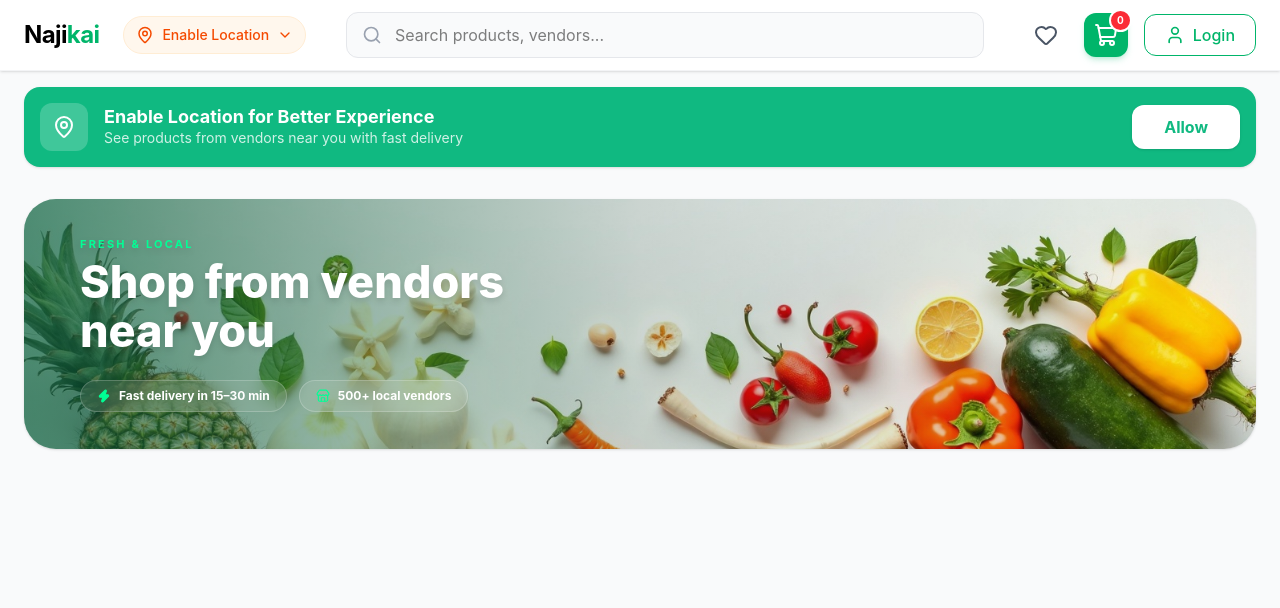
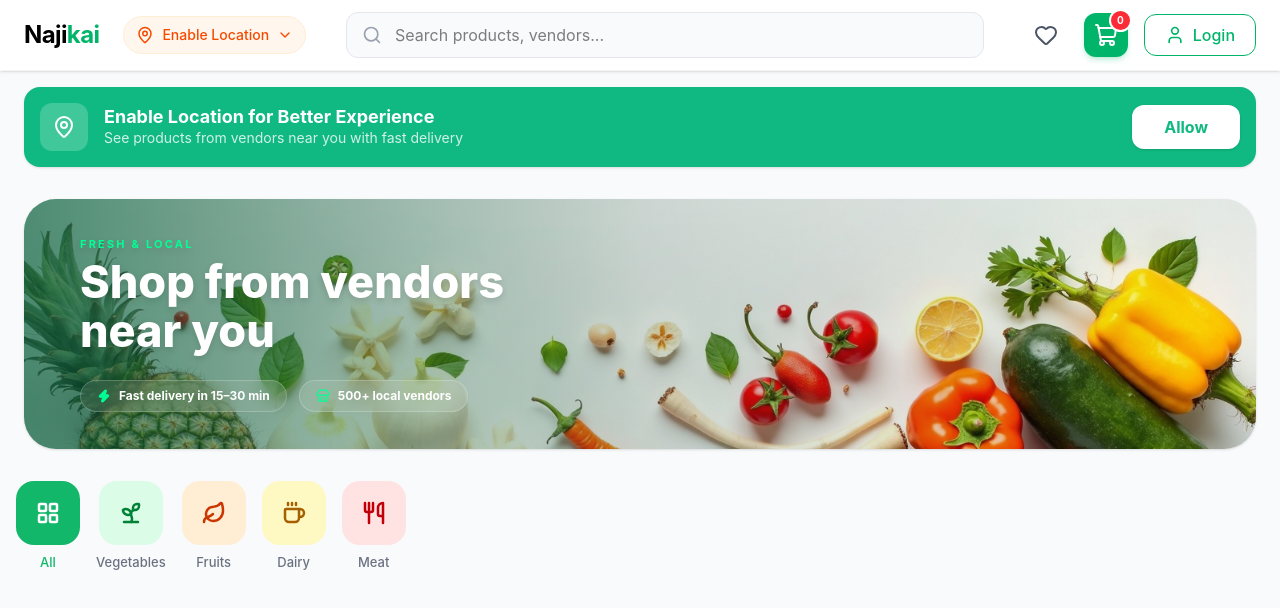
Before and after one commit to NirjalaSubedi/Najikaii, a React app in the folder frontend/: page / in a window 1280 px wide. Shown: the top 608 px of the page. Built offline with nearby package versions, Linux system fonts and the light colour scheme; the HTML template or start-up script is replaced by a standard one.

Commit message:
feat: replace AllCategory component with CategorySelector for improved category selection

```diff
--- a/frontend/src/App.jsx
+++ b/frontend/src/App.jsx
@@ -1,15 +1,14 @@
 import Navbar from './Components/Navbar'
 import LocationBanner from './Components/LocationBanner';
 import ImageBanner from './Components/ImageBanner';
-import AllCategory from './Components/AllCategory';
-
+import CategorySelector from './Components/CategorySelector';
 function App() {
   return (
     <div className="min-h-screen bg-gray-50">
       <Navbar />
       <LocationBanner/>
       <ImageBanner/>
-      <AllCategory/>
+      <CategorySelector/>
     </div>
   );
 }
--- a/frontend/src/Components/AllCategory.jsx
+++ /dev/null
@@ -1,10 +0,0 @@
-import React from "react";
-import {LayoutGrid, Sprout, Leaf, Coffee, Utensils} from "lucide-react";
-const AllCategory=()=>{
-    return(
-        <div>
-
-        </div>
-    )
-}
-export default AllCategory;
--- /dev/null
+++ b/frontend/src/Components/CategorySelector.jsx
@@ -0,0 +1,81 @@
+import React, { useState } from "react";
+import { LayoutGrid, Sprout, Leaf, Coffee, Utensils } from 'lucide-react';
+
+const CategorySelector = () => {
+  const categories = [
+    {
+      id: 1,
+      name: 'All',
+      icon: LayoutGrid,
+      bgColor: 'bg-[#12B76A]',
+      activeTextColor: 'text-[#12B76A]',
+      passiveIconColor: 'text-white' ,
+      fontsize:'bold'
+    },
+    {
+      id: 2,
+      name: 'Vegetables',
+      icon: Sprout,
+      bgColor: 'bg-green-100',
+      activeTextColor: 'text-gray-500',
+      passiveIconColor: 'text-green-700'
+    },
+    {
+      id: 3,
+      name: 'Fruits',
+      icon: Leaf,
+      bgColor: 'bg-orange-100',
+      activeTextColor: 'text-gray-500',
+      passiveIconColor: 'text-orange-700'
+    },
+    {
+      id: 4,
+      name: 'Dairy',
+      icon: Coffee,
+      bgColor: 'bg-yellow-100',
+      activeTextColor: 'text-gray-500',
+      passiveIconColor: 'text-yellow-700'
+    },
+    {
+      id: 5,
+      name: 'Meat',
+      icon: Utensils,
+      bgColor: 'bg-red-100',
+      activeTextColor: 'text-gray-500',
+      passiveIconColor: 'text-red-700'
+    },
+  ];
+
+  const [activeCategoryId, setActiveCategoryId] = useState(1);
+
+  return (
+    <div className="flex gap-4 p-4 flex-wrap">
+      {categories.map((category) => {
+        const isActive = category.id === activeCategoryId;
+        const IconComponent = category.icon;
+
+        return (
+          <div
+            key={category.id}
+            className="flex flex-col items-center gap-2 cursor-pointer group"
+            onClick={() => setActiveCategoryId(category.id)}
+          >
+            <div className={`w-16 h-16 flex items-center justify-center rounded-[18px] transition-all ${isActive ? 'bg-[#12B76A]' : category.bgColor}`}>
+              <IconComponent
+                size={24}
+                strokeWidth={2.5}
+                className={`${isActive ? 'text-white' : category.passiveIconColor}`}
+              />
+            </div>
+
+            <p className={`text-[13px] font-medium transition-colors ${isActive ? 'text-[#12B76A]' : 'text-gray-500'}`}>
+              {category.name}
+            </p>
+          </div>
+        );
+      })}
+    </div>
+  );
+};
+
+export default CategorySelector;
```
